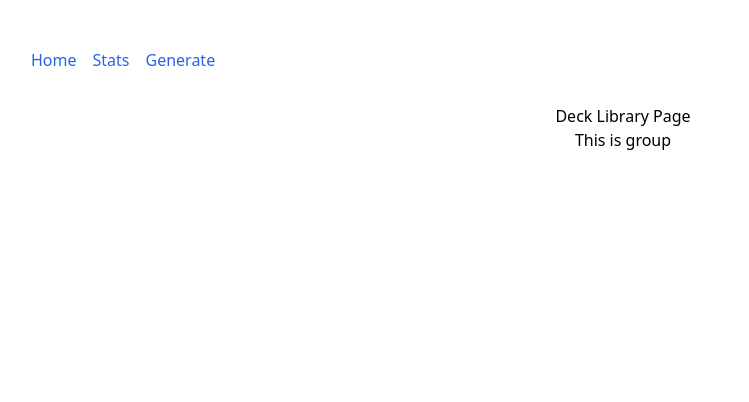
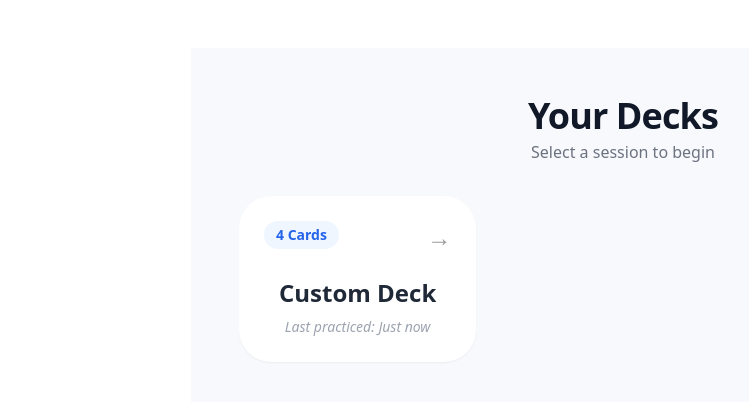
Before and after one commit to 6esterka/flashcards-project, a React (Vite) app: page / in a window 1280 px wide. Shown: the top 402 px of the page, without its empty margins (17-766 px from the left). Built offline with nearby package versions, Linux system fonts and the light colour scheme.

Commit message:
Implemented DeckLibrary page, defined future steps

```diff
--- a/src/components/appComponents/NavigationRouter.tsx
+++ b/src/components/appComponents/NavigationRouter.tsx
@@ -1,10 +1,11 @@
 import { NavLink } from "react-router-dom";
 import { useFlashcardStore } from "@/store/useFlashcardStore";
+import { uiText } from "@/constants/uiText";
 
 const navItems = [
-  { to: "/study", label: "Home" },
-  { to: "/stats", label: "Stats" },
-  { to: "/generate", label: "Generate" },
+  { to: "/study", label: uiText.home.pageRouteTitle },
+  { to: "/stats", label: uiText.stats.pageRouteTitle },
+  { to: "/generate", label: uiText.generate.pageRouteTitle},
 ];
 export default function NavigationRouter() {
   const selectedGroupName = useFlashcardStore(
--- a/src/components/deckLibraryComponents/GroupList.tsx
+++ b/src/components/deckLibraryComponents/GroupList.tsx
@@ -1,5 +1,66 @@
-export default function GroupList(){
-    return(
-        <h1>This is group</h1>
-    )
+import { useFlashcardStore } from "@/store/useFlashcardStore";
+import { motion } from "framer-motion";
+import { useEffect } from "react";
+import { useNavigate } from "react-router-dom";
+
+export default function GroupList() {
+  const decks = useFlashcardStore((state) => state.decks);
+  const selectGroup = useFlashcardStore((state) => state.selectGroup);
+  const navigate = useNavigate();
+  const handleSelect = (groupName: string) => {
+    selectGroup(groupName);
+    navigate(`/study/${groupName}`);
+  };
+  //TODO 1 Should think how I may process nullifying groupName
+  //TODO 2 Should move translations to uiText
+  //TODO 3 Should create back button from Home
+  //TODO 4 Should bind generation in Generate section and decks in Zustand
+  //TODO 4.1 Should fix the CSS styling in DeckList to make it more App related
+  //TODO (Additional step) Implement when the user last entered to the deck
+  //TODO 5 Should discover how to use Graphs to display statistic about the Cards
+  //TODO 6 Implement the design of the Graphs
+  //TODO 7 Bind it to the whole data
+  //TODO 8 Write a description to the project
+  //TODO 9 Write the unit tests
+    useEffect(() => {
+        selectGroup(null);
+    },[]);
+    /*
+        SCROLLABLE CONTAINER
+        - h-full: Uses available space
+        - overflow-y-auto: Enables vertical scrolling
+        - custom scrollbar classes for a sleek 2026 look
+      */
+  return (
+    <div className="flex-1 overflow-y-auto pr-2 custom-scrollbar">
+      <div className="grid grid-cols-1 md:grid-cols-2 xl:grid-cols-3 gap-6 pb-12">
+        {Object.entries(decks).map(([groupName, cards], index) => (
+          <motion.div
+            key={groupName}
+            initial={{ opacity: 0, scale: 0.95 }}
+            whileInView={{ opacity: 1, scale: 1 }}
+            viewport={{ once: true }}
+            transition={{ duration: 0.3, delay: index * 0.05 }}
+            onClick={() => handleSelect(groupName)}
+            className="bg-white p-6 rounded-[2rem] shadow-sm border border-transparent hover:border-blue-500 hover:shadow-xl transition-all cursor-pointer group"
+          >
+            <div className="flex justify-between items-start mb-6">
+              <span className="text-sm font-bold px-3 py-1 bg-blue-50 text-blue-600 rounded-full">
+                {cards.length} Cards
+              </span>
+              <div className="text-2xl opacity-40 group-hover:opacity-100 transition-opacity">
+                →
+              </div>
+            </div>
+            <h2 className="text-2xl font-bold text-gray-800 mb-2">
+              {groupName}
+            </h2>
+            <div className="text-gray-400 text-sm italic">
+              Last practiced: Just now
+            </div>
+          </motion.div>
+        ))}
+      </div>
+    </div>
+  );
 }
--- a/src/constants/uiText.ts
+++ b/src/constants/uiText.ts
@@ -1,5 +1,6 @@
 export const uiText={
     generate:{
+        pageRouteTitle:"Generate",
         pageTitle:"Generate Flashcards",
         inputPlaceHolder:"Enter a topic",
         generateButton:"Generate",
@@ -7,6 +8,7 @@ export const uiText={
         errorMessage: (errorText:string|undefined) => `Flashcards generation failed: ${errorText}`
     },
     home:{
+        pageRouteTitle:"Home",
         loadingIndicatorText:"Loading flashcards...",
         filterButton:{
             new:"New",
@@ -39,6 +41,10 @@ export const uiText={
         }
     },
     stats:{
+        pageRouteTitle:"Stats",
         pageTitle:"Stats"
+    },
+    deckLibrary:{
+        deckLibraryTitle:"Select the Group"
     }
 }
--- a/src/hooks/useFlashcards.ts
+++ b/src/hooks/useFlashcards.ts
@@ -6,7 +6,7 @@ export function useFlashcards(){
   //Zustand Store
   const selectedGroupName=useFlashcardStore((store)=>store.selectedGroupName);
   //TODO Put instead store.decks["Custom Deck"] [] once I'll represent groupName selection
-  const cards = useFlashcardStore((store)=> selectedGroupName ? store.decks[selectedGroupName]:store.decks["Custom Deck"]);
+  const cards = useFlashcardStore((store)=> selectedGroupName ? store.decks[selectedGroupName]:[]);
   const updateCard = useFlashcardStore((store)=> store.updateCard);
   const resetStore=useFlashcardStore((store)=>store.resetStore);
 
--- a/src/pages/DeckLibrary.tsx
+++ b/src/pages/DeckLibrary.tsx
@@ -1,9 +1,18 @@
 import GroupList from "@/components/deckLibraryComponents/GroupList";
+import { uiText } from "@/constants/uiText";
 
-export default function DeckLibrary(){
-
-    return(<div>
-        <h1>Deck Library Page</h1>
-        <GroupList/>
-    </div>)
+export default function DeckLibrary() {
+  return (
+    <div className="flex flex-col h-screen bg-[#f8f9fc] p-6 lg:p-12">
+      <header className="mb-8">
+        <h1 className="text-4xl font-black text-gray-900 tracking-tight">
+          Your Decks
+        </h1>
+        <p className="text-gray-500 font-medium mt-1">
+          Select a session to begin
+        </p>
+      </header>
+      <GroupList />
+    </div>
+  );
 }
--- a/src/store/useFlashcardStore.ts
+++ b/src/store/useFlashcardStore.ts
@@ -7,7 +7,7 @@ interface FlashcardStore {
   decks: Record<string, Flashcard[]>;
   selectedGroupName: string | null;
   addDeck: (groupName: string, cards: Flashcard[]) => void;
-  selectGroup: (groupName: string) => void;
+  selectGroup: (groupName: string|null) => void;
   deleteCard: (cardId: string) => void;
   resetStore: () => void;
   updateCard: (cardId: string, updatedFields: Partial<Flashcard>) => void;
@@ -48,7 +48,7 @@ export const useFlashcardStore = create<FlashcardStore>()(
     (set) => ({
       decks: INITIAL_DATA,
       //TODO Should return back to null after representing group selection page
-      selectedGroupName: "Custom Deck",
+      selectedGroupName: null,
       addDeck: (groupName, cards) => {
         set((state) => ({
           decks: { ...state.decks, [groupName]: cards },
```
